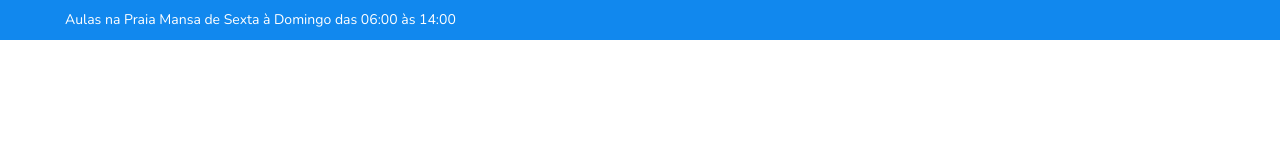
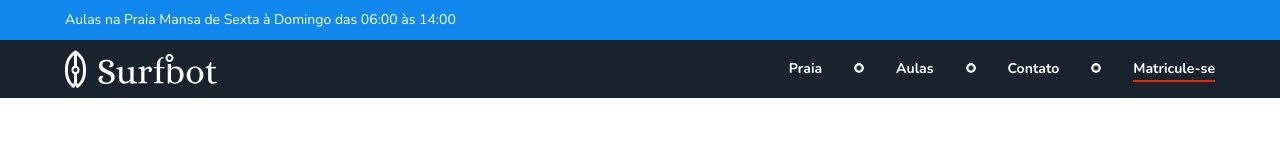
Before and after one commit to ralphdosreis/Surfbot, a website built with webpack: page index.html in a window 1280 px wide. Built offline with nearby package versions, Linux system fonts and the light colour scheme; a web font is replaced by a local one.

Commit message:
header criado

```diff
--- /dev/null
+++ b/css/secoes/header.css
@@ -0,0 +1,69 @@
+.header-bg {
+  background: #18232E;
+}
+
+.header {
+  display: flex;
+  flex-wrap: wrap;
+  align-items: center;
+  justify-content: space-between;
+  padding: 10px 20px;
+}
+
+.header-menu {
+  display: flex;
+  flex-wrap: wrap;
+}
+
+.header-menu a {
+  font-family: "Nunito", sans-serif;
+  font-size: .875rem;
+  font-weight: 700;
+  color: #fff;
+}
+
+.header-menu a:hover {
+  color: #EE2211;
+}
+
+.header-menu li:nth-child(-n+3)::after {
+  content: '';
+  display: inline-block;
+  width: 10px;
+  height: 10px;
+  background: #fff;
+  border-radius: 50%;
+  margin: 0 32px;
+  -webkit-mask-image: radial-gradient(transparent 20%, #18232E 50%);
+}
+
+.header-menu a:last-child {
+  position: relative;
+}
+
+.header-menu li:last-child a::after {
+  content: '';
+  display: block;
+  width: 100%;
+  height: 2px;
+  background: #EE2211;
+  margin-top: 2px;
+  position: absolute;
+}
+
+@media (max-width: 800px) {
+  .header-menu {
+    gap: 20px
+  }
+  .header-menu a {
+    padding: 10px 15px;
+    background: #223344;
+    border-radius: 4px;
+  }
+  .header-menu li:nth-child(-n+3)::after {
+    display: none;
+  }
+  .header-menu li:last-child a::after {
+    display: none;
+  }
+}
--- a/css/style.css
+++ b/css/style.css
@@ -1,2 +1,3 @@
 @import './secoes/global.css';
 @import './secoes/funcionamento.css';
+@import './secoes/header.css';
--- a/index.html
+++ b/index.html
@@ -22,6 +22,21 @@
         <p>Aulas na Praia Mansa de Sexta à Domingo das 06:00 às 14:00</p>
       </div>
     </section>
+    <header class="header-bg">
+      <div class="container header">
+        <a class="logo" href="/index.html"
+          ><img src="./img/surfbot-logo.svg" alt="Surfbot"
+        /></a>
+        <nav>
+          <ul class="header-menu">
+            <li><a href="#praia">Praia</a></li>
+            <li><a href="#aulas">Aulas</a></li>
+            <li><a href="#contato">Contato</a></li>
+            <li><a href="">Matricule-se</a></li>
+          </ul>
+        </nav>
+      </div>
+    </header>
     <script src="/main.js"></script>
   </body>
 </html>
```
